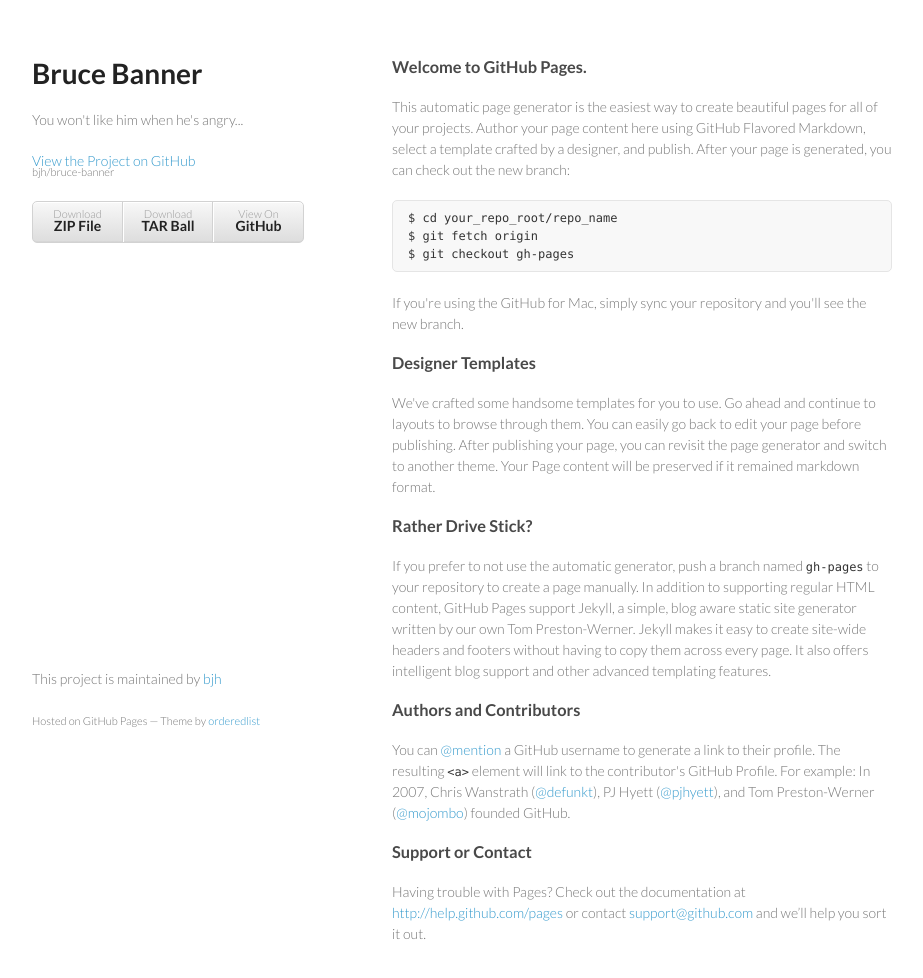
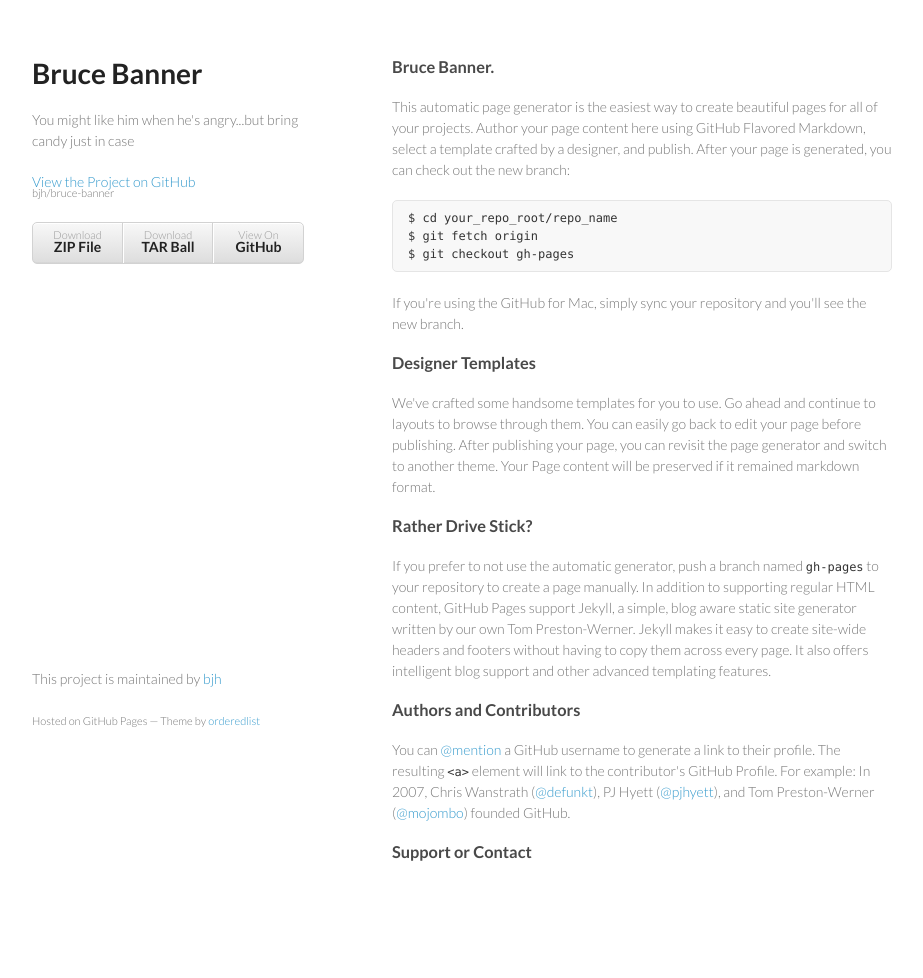
Before and after one commit to bjh/bruce-banner, a plain HTML site: page index.html in a window 1280 px wide. Shown: the whole page, without its empty margins (178-1101 px from the left). After the commit the page ends 931 px from the top, so only its background shows below. Drawn offline with Linux system fonts and the light colour scheme.

Commit message:
Update index.html

```diff
--- a/index.html
+++ b/index.html
@@ -16,7 +16,7 @@
     <div class="wrapper">
       <header>
         <h1>Bruce Banner</h1>
-        <p>You won't like him when he's angry...</p>
+        <p>You might like him when he's angry...but bring candy just in case</p>
 
         <p class="view"><a href="https://github.com/bjh/bruce-banner">View the Project on GitHub <small>bjh/bruce-banner</small></a></p>
 
@@ -29,7 +29,7 @@
       </header>
       <section>
         <h3>
-<a name="welcome-to-github-pages" class="anchor" href="#welcome-to-github-pages"><span class="octicon octicon-link"></span></a>Welcome to GitHub Pages.</h3>
+<a name="welcome-to-github-pages" class="anchor" href="#welcome-to-github-pages"><span class="octicon octicon-link"></span></a>Bruce Banner.</h3>
 
 <p>This automatic page generator is the easiest way to create beautiful pages for all of your projects. Author your page content here using GitHub Flavored Markdown, select a template crafted by a designer, and publish. After your page is generated, you can check out the new branch:</p>
 
@@ -58,8 +58,7 @@ $ git checkout gh-pages
 <h3>
 <a name="support-or-contact" class="anchor" href="#support-or-contact"><span class="octicon octicon-link"></span></a>Support or Contact</h3>
 
-<p>Having trouble with Pages? Check out the documentation at <a href="http://help.github.com/pages">http://help.github.com/pages</a> or contact <a href="mailto:support@github.com">support@github.com</a> and we’ll help you sort it out.</p>
-      </section>
+</section>
       <footer>
         <p>This project is maintained by <a href="https://github.com/bjh">bjh</a></p>
         <p><small>Hosted on GitHub Pages &mdash; Theme by <a href="https://github.com/orderedlist">orderedlist</a></small></p>
```
